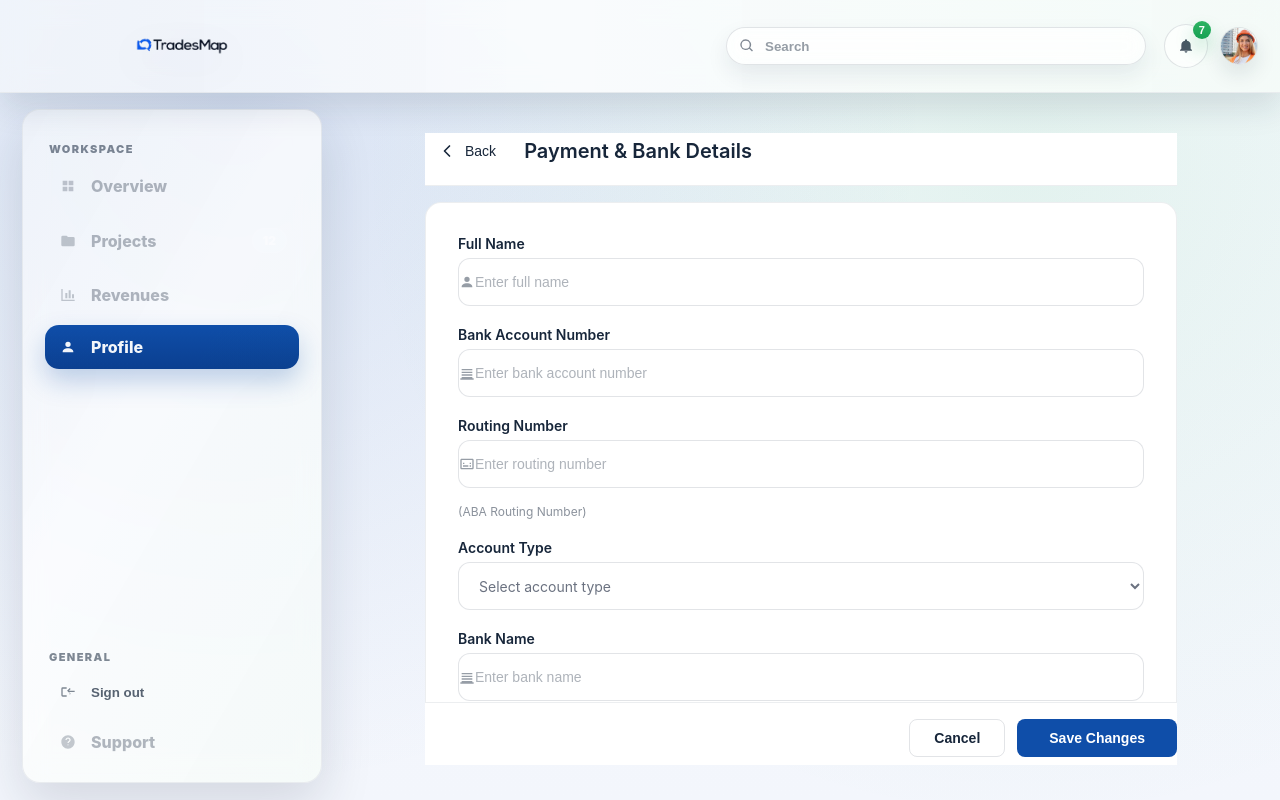
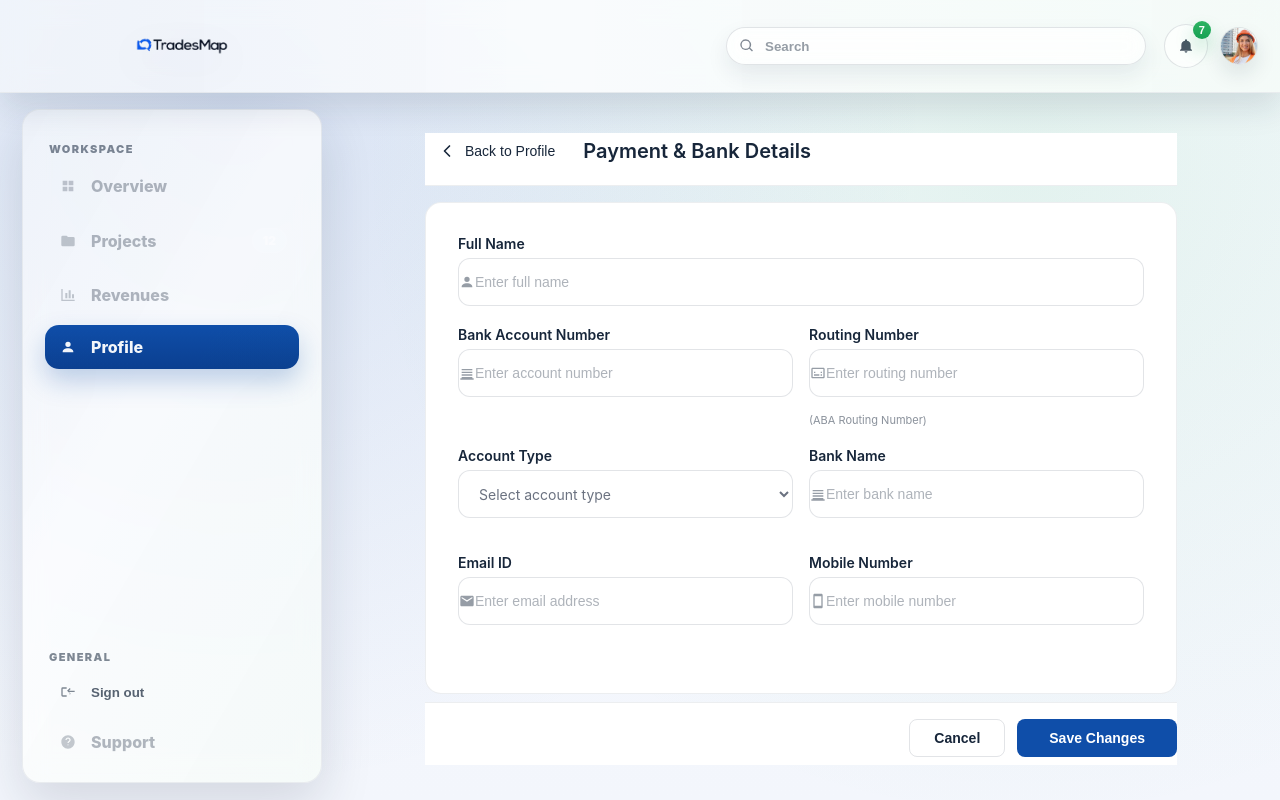
Before and after one commit to sahibalam/tracemap, a React (Vite) app in the folder frontend/: page /payment/edit in a window 1280 px wide. Built offline with nearby package versions, Linux system fonts and the light colour scheme.

Commit message:
messsassss

```diff
--- a/frontend/src/worker/pages/CertificationEditPage.jsx
+++ b/frontend/src/worker/pages/CertificationEditPage.jsx
@@ -470,7 +470,7 @@ export function CertificationEditPage() {
                 Back
               </button>
               <span style={{
-                fontSize: '20px',
+                fontSize: '16px',
                 fontWeight: 600,
                 color: '#17263a',
               }}>
--- a/frontend/src/worker/pages/PaymentEditPage.jsx
+++ b/frontend/src/worker/pages/PaymentEditPage.jsx
@@ -231,7 +231,7 @@ export function PaymentEditPage() {
                 onMouseLeave={(e) => e.currentTarget.style.background = 'transparent'}
               >
                 <IconArrowLeft />
-                Back
+                Back to Profile
               </button>
               <span style={{
                 fontSize: '20px',
@@ -255,7 +255,7 @@ export function PaymentEditPage() {
                 padding: '32px',
                 border: '1px solid rgba(18, 38, 63, 0.08)',
               }}>
-                {/* Full Name */}
+                {/* Full Name - Full width */}
                 <div style={{ marginBottom: '20px' }}>
                   <label style={{
                     display: 'block',
@@ -274,8 +274,9 @@ export function PaymentEditPage() {
                   />
                 </div>
 
-                {/* Bank Account Number */}
-                <div style={{ marginBottom: '20px' }}>
+                {/* Bank Account Number & Routing Number - Side by side */}
+                <div style={{ display: 'grid', gridTemplateColumns: '1fr 1fr', gap: '16px', marginBottom: '20px' }}>
+                  <div>
                     <label style={{
                       display: 'block',
                       fontSize: '14px',
@@ -286,15 +287,13 @@ export function PaymentEditPage() {
                       Bank Account Number
                     </label>
                     <TextField
-                    placeholder="Enter bank account number"
+                      placeholder="Enter account number"
                       icon={<IconBank />}
                       value={paymentData.bankAccountNumber || ''}
                       onChange={(v) => handleChange('bankAccountNumber', v)}
                     />
                   </div>
-
-                {/* Routing Number */}
-                <div style={{ marginBottom: '20px' }}>
+                  <div>
                     <label style={{
                       display: 'block',
                       fontSize: '14px',
@@ -311,16 +310,18 @@ export function PaymentEditPage() {
                       onChange={(v) => handleChange('routingNumber', v)}
                     />
                     <div style={{
-                    fontSize: '12px',
+                      fontSize: '11px',
                       color: 'rgba(23, 38, 58, 0.5)',
                       marginTop: '4px',
                     }}>
                       (ABA Routing Number)
                     </div>
                   </div>
+                </div>
 
-                {/* Account Type */}
-                <div style={{ marginBottom: '20px' }}>
+                {/* Account Type & Bank Name - Side by side */}
+                <div style={{ display: 'grid', gridTemplateColumns: '1fr 1fr', gap: '16px', marginBottom: '20px' }}>
+                  <div>
                     <label style={{
                       display: 'block',
                       fontSize: '14px',
@@ -361,9 +362,7 @@ export function PaymentEditPage() {
                       <option value="business">Business</option>
                     </select>
                   </div>
-
-                {/* Bank Name */}
-                <div style={{ marginBottom: '20px' }}>
+                  <div>
                     <label style={{
                       display: 'block',
                       fontSize: '14px',
@@ -380,9 +379,11 @@ export function PaymentEditPage() {
                       onChange={(v) => handleChange('bankName', v)}
                     />
                   </div>
+                </div>
 
-                {/* Email ID */}
-                <div style={{ marginBottom: '20px' }}>
+                {/* Email ID & Mobile Number - Side by side */}
+                <div style={{ display: 'grid', gridTemplateColumns: '1fr 1fr', gap: '16px', marginBottom: '20px' }}>
+                  <div>
                     <label style={{
                       display: 'block',
                       fontSize: '14px',
@@ -399,9 +400,7 @@ export function PaymentEditPage() {
                       onChange={(v) => handleChange('emailId', v)}
                     />
                   </div>
-
-                {/* Mobile Number */}
-                <div style={{ marginBottom: '20px' }}>
+                  <div>
                     <label style={{
                       display: 'block',
                       fontSize: '14px',
@@ -417,6 +416,7 @@ export function PaymentEditPage() {
                       value={paymentData.mobileNumber || ''}
                       onChange={(v) => handleChange('mobileNumber', v)}
                     />
+                  </div>
                 </div>
               </div>
             </div>
```
Lines whose indentation alone changed are shown as unchanged.
